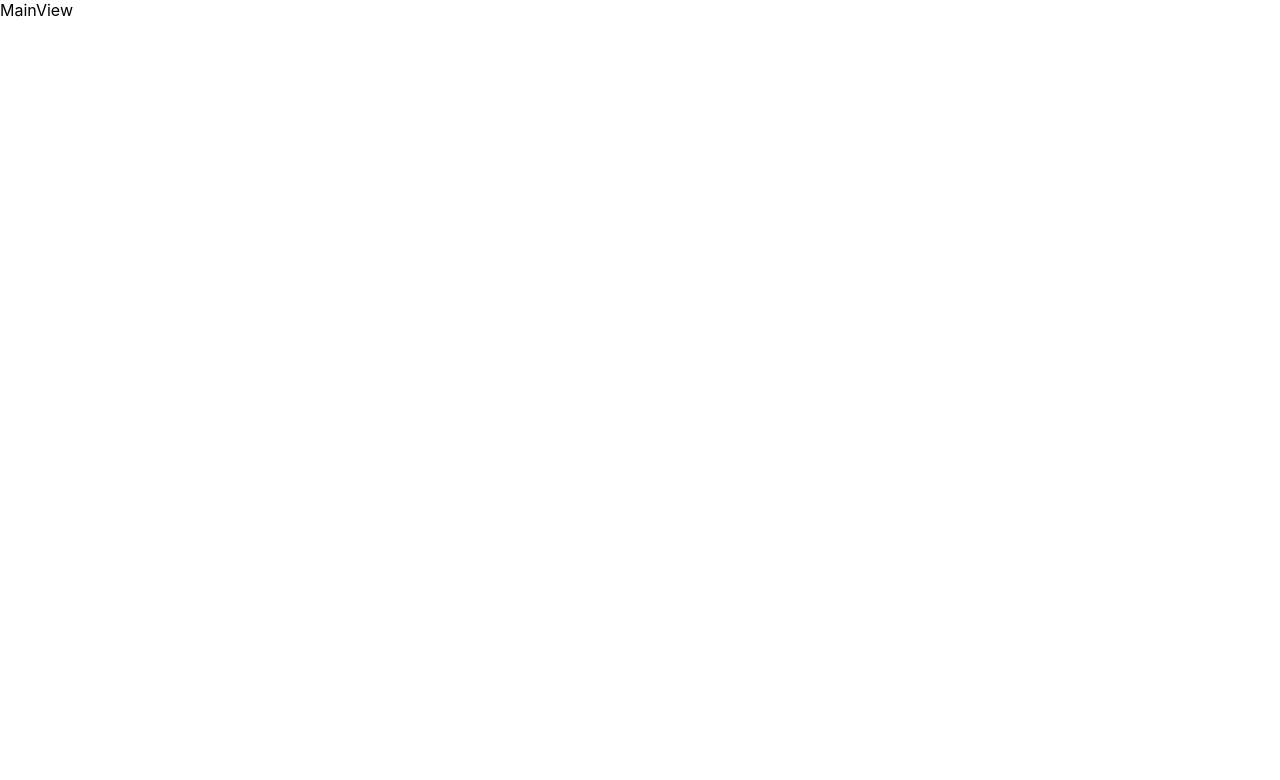
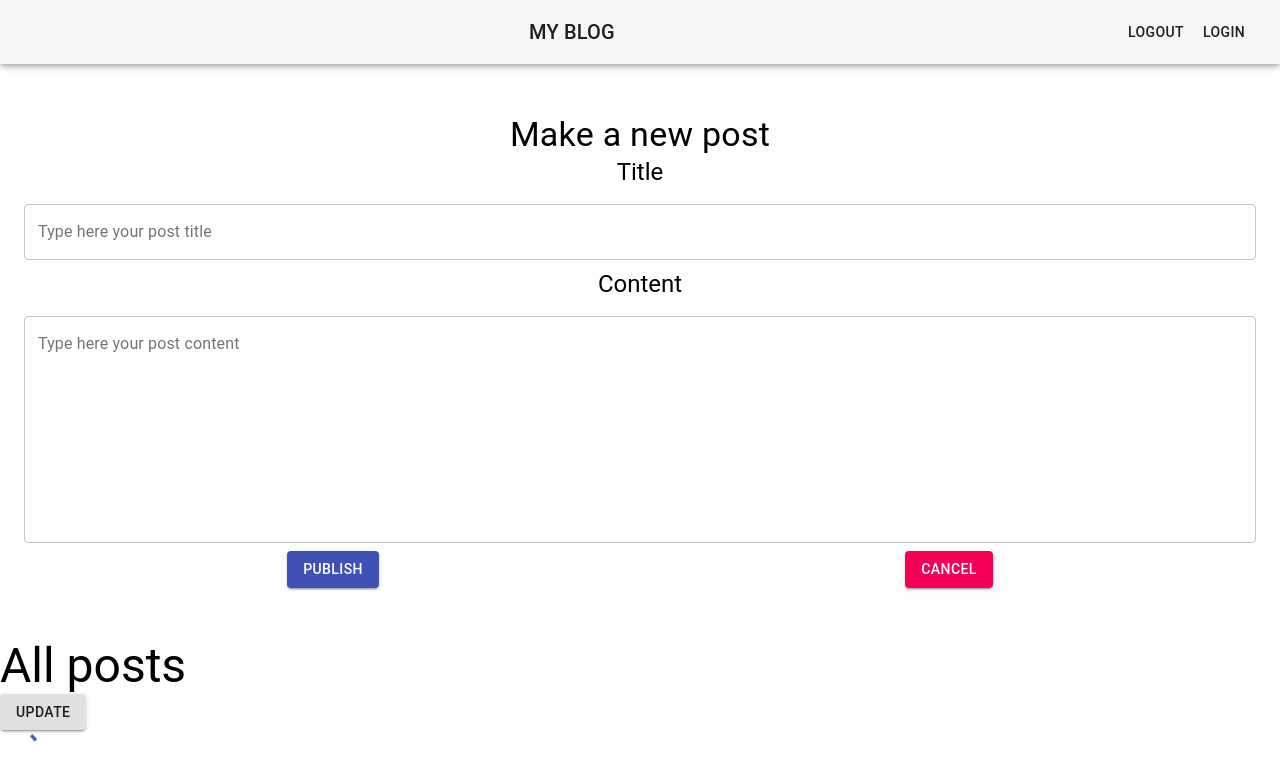
Before and after one commit to juanxjk/my-blog, a React (Create React App) app: page / in a window 1280 px wide. Shown: the top 780 px of the page. Built offline with nearby package versions, Linux system fonts and the light colour scheme; the HTML template or start-up script is replaced by a standard one.

Commit message:
feat(views): add initial design for MainView

```diff
--- a/src/views/MainView.jsx
+++ b/src/views/MainView.jsx
@@ -1,7 +1,20 @@
 import React from "react";
+
+import Grid from "@material-ui/core/Grid";
+
+import Navbar from "../components/Navbar";
+import InputPost from "../components/InputPost";
+import PostList from "../components/PostList";
+
 function MainView() {
   return (
-    <div>MainView</div>
+    <Grid container>
+      <Navbar />
+
+      <InputPost />
+
+      <PostList />
+    </Grid>
   );
 }
 
```
